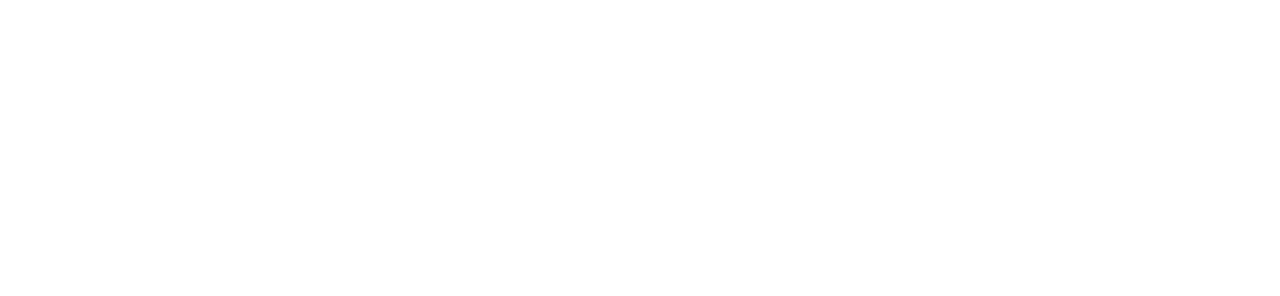
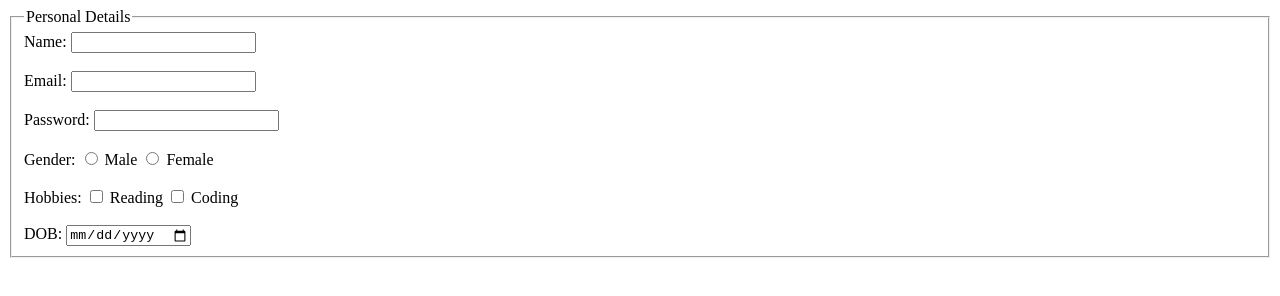
Before and after one commit to Kavi800/WDW_0180, a plain HTML site: page Web Desgining workshop assignment/assignment14.html in a window 1280 px wide. Drawn offline with Linux system fonts and the light colour scheme.

Commit message:
Add form structure for personal details in assignment14.html

```diff
--- a/Web Desgining workshop assignment/assignment14.html
+++ b/Web Desgining workshop assignment/assignment14.html
@@ -6,6 +6,33 @@
     <title>Document</title>
 </head>
 <body>
+    <form>
+    <fieldset>
+            <legend>Personal Details</legend>
+            <label for="name">Name:</label>
+            <input type="text" id="name" name="name"><br><br>
 
+            <label for="email">Email:</label>
+            <input type="email" id="email" name="email"><br><br>
+
+            <label for="pass">Password:</label>
+            <input type="password" id="pass" name="pass"><br><br>
+
+            Gender:
+            <input type="radio" id="male" name="gender" value="male">
+            <label for="male">Male</label>
+            <input type="radio" id="female" name="gender" value="female">
+            <label for="female">Female</label><br><br>
+
+            Hobbies:
+            <input type="checkbox" id="read" name="hobby" value="reading">
+            <label for="read">Reading</label>
+            <input type="checkbox" id="code" name="hobby" value="coding">
+            <label for="code">Coding</label><br><br>
+
+            <label for="dob">DOB:</label>
+            <input type="date" id="dob" name="dob">
+    </fieldset>
+    </form>
 </body>
 </html>
```
